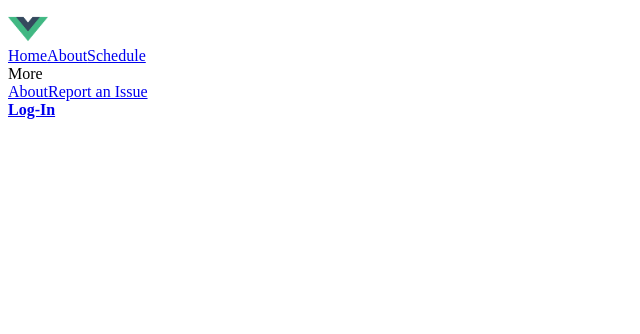
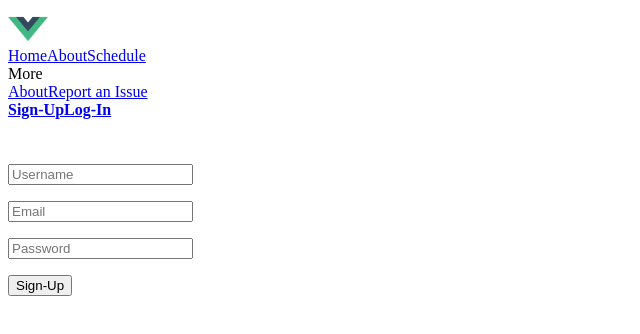
Before and after one commit to CadeC-NP/FitApp, a Vue app in the folder client/: page /signUp in a window 1280 px wide. Shown: the top 334 px of the page, without its empty margins (0-640 px from the left). Built offline with nearby package versions, Linux system fonts and the light colour scheme; the HTML template or start-up script is replaced by a standard one.

Commit message:
added SignUp page

```diff
--- a/client/src/components/LoginBadge.vue
+++ b/client/src/components/LoginBadge.vue
@@ -12,6 +12,9 @@
 
         </div>
         <div class="buttons" v-else>
+            <router-link to="/signUp" class="button has-text-success">
+                <strong>Sign-Up</strong>
+            </router-link>
             <router-link to="/login" class="button has-text-success">
                 <strong>Log-In</strong>
             </router-link>
--- a/client/src/router/index.js
+++ b/client/src/router/index.js
@@ -5,6 +5,7 @@ import Login from '../views/Login.vue'
 import session from '../models/session'
 import Schedule from '../views/Schedule.vue'
 import Report from '../views/Report.vue'
+import SignUp from '../views/SignUp.vue'
 
 
 Vue.use(VueRouter)
@@ -14,6 +15,7 @@ const routes = [
   {path: '/login', name: 'Login', component: Login},
   {path: '/schedule', name: 'Schedule', component: Schedule},
   {path: '/report', name: 'Report', component: Report},
+  {path: '/signUp', name: 'SignUp', component: SignUp},
 
 
   {
--- /dev/null
+++ b/client/src/views/SignUp.vue
@@ -0,0 +1,55 @@
+<template>
+<form>
+    <div class="field">
+    <p class="control has-icons-left has-icons-right">
+        <input class="input" type="username" placeholder="Username">
+    </p>
+    </div>
+    <div class="field">
+    <p class="control has-icons-left has-icons-right">
+        <input class="input" type="email" placeholder="Email">
+        <span class="icon is-small is-left">
+        <i class="fas fa-envelope"></i>
+        </span>
+    </p>
+    </div>
+    <div class="field">
+    <p class="control has-icons-left">
+        <input class="input" type="password" placeholder="Password">
+        <span class="icon is-small is-left">
+        <i class="fas fa-lock"></i>
+        </span>
+    </p>
+    </div>
+    <div class="field">
+    <p class="control">
+        <button class="button is-success">
+        Sign-Up
+        </button>
+    </p>
+    </div>
+</form>
+</template>
+
+<script>
+    import session from "@/models/session";
+
+    export default {
+        methods: {
+            login(){
+                session.user = {
+                    name: 'Cade Cabrera',
+                    handle: 'cabreracade',
+                    profile: 'https://scontent-lga3-1.xx.fbcdn.net/v/t1.0-9/21370920_10209622095900406_1558557478066919662_n.jpg?_nc_cat=101&_nc_sid=730e14&_nc_ohc=SACDV3bx78gAX96KbJb&_nc_ht=scontent-lga3-1.xx&oh=47b81e9ad653b26796e4b0f8c5ccbb91&oe=5FACA43C'
+                }
+                this.$router.push('schedule');
+            }
+        }
+    }
+</script>
+
+<style>
+    form{
+        margin-top: 15px;
+    }
+</style>
```
